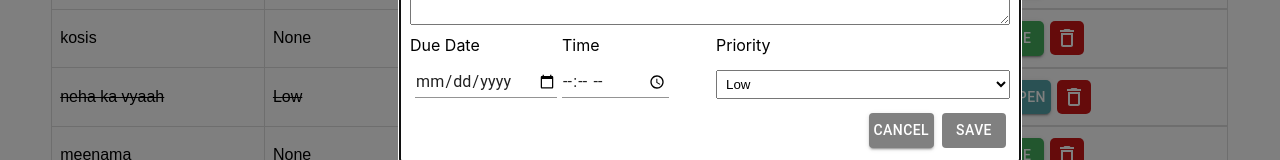
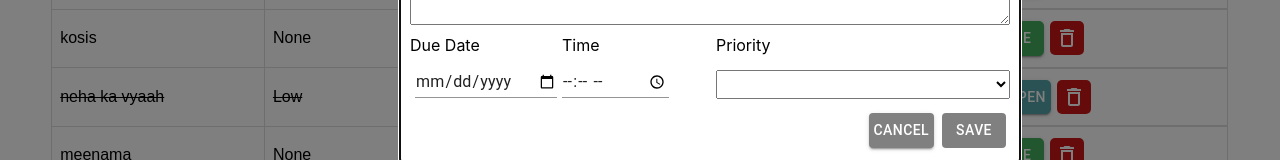
Before and after one commit to jyotsana-khaparde/maxxton-todo-frontend, a React (Create React App) app in the folder maxxton-todo-frontend/: page / in a window 1280 px wide. Both pictures are taken after a click on the element 1203 px from the left and 85 px from the top of the page. Shown: the part 404-564 px from the top of the page. Built offline with nearby package versions, Linux system fonts and the light colour scheme; data requests are answered from the project's data file.

Commit message:
added select option none

```diff
--- a/maxxton-todo-frontend/src/components/add-task-form.js
+++ b/maxxton-todo-frontend/src/components/add-task-form.js
@@ -126,6 +126,7 @@ class TaskModal extends Component {
                     <div>
                         <label>Priority</label><br/>
                         <select disabled={this.props.heading === 'View Task'} name='priority' style={{padding: 5, margin: '15px 0px 0px 0px', width: 294}} value={this.state.priority} onChange={this.handleChange}>
+                            <option style={{ display:'none' }}/>
                             <option value="Low">Low</option>
                             <option value="Medium">Medium</option>
                             <option value="High">High</option>
```
